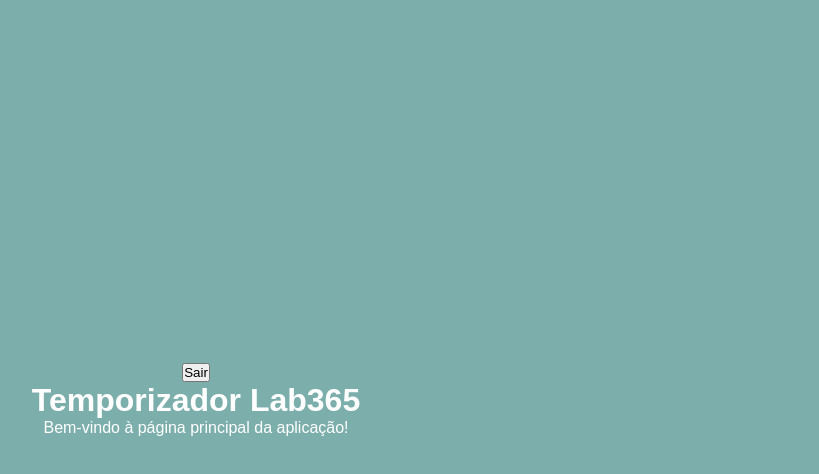
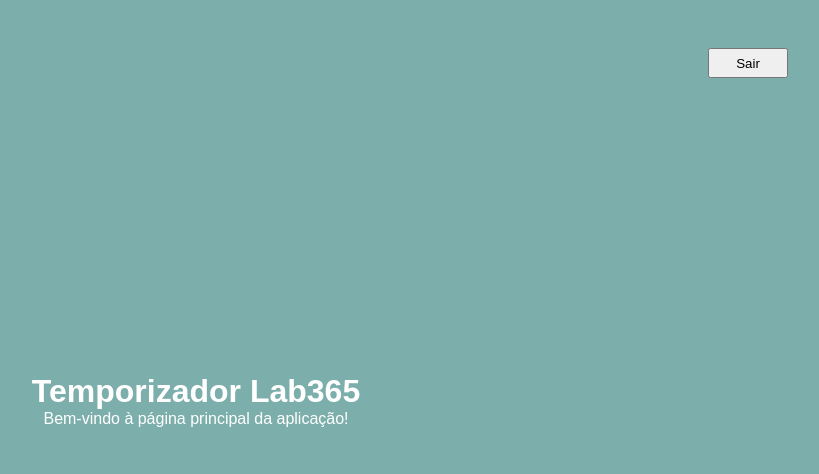
Before and after one commit to jaquelinemarina/FuturoDEV_M3S01, a React (Vite) app: page /home in a window 1280 px wide. Shown: the top 474 px of the page, without its empty margins (444-1263 px from the left). Built offline with nearby package versions, Linux system fonts and the light colour scheme; sample sign-in values are in the browser's storage.

Commit message:
💄 style : estilização básica do botão de logout

```diff
--- a/src/pages/home/home.css
+++ b/src/pages/home/home.css
@@ -0,0 +1,12 @@
+.container--home nav {
+    position: absolute;
+    top: 2rem;
+    right: 2rem;
+    padding: 1rem;
+}
+
+.container--home button{
+    width: 80px;
+    height: 30px;
+    cursor: pointer;
+}
```
